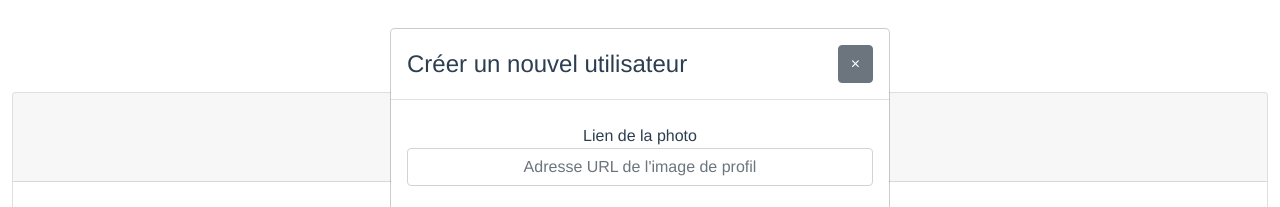
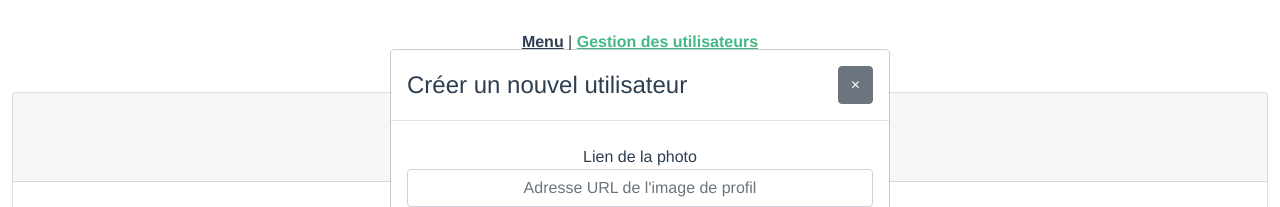
Before and after one commit to Maxime-Larroze/simple-vuejs-appuser, a Vue app: page /#/about in a window 1280 px wide. Both pictures are taken after a click on the button "Créer un nouvel utilisateur". Shown: the top 207 px of the page. Built offline with nearby package versions, Linux system fonts and the light colour scheme; no server answers.

Commit message:
Add extra

```diff
--- a/src/components/UserModal.vue
+++ b/src/components/UserModal.vue
@@ -6,7 +6,7 @@
     <transition name="fade">
       <div class="modal show" v-if="show">
         <div class="modal" id="myModal">
-          <div class="modal-dialog">
+          <div class="modal-dialog modal-dialog-centered">
             <div class="modal-content">
               <div class="modal-header">
                 <h4 class="modal-title">Créer un nouvel utilisateur</h4>
--- a/src/views/About.vue
+++ b/src/views/About.vue
@@ -3,7 +3,7 @@
     <div>
       <div class="card mb-2 mt-2">
         <div class="card-header p-3">
-          <h1>VueJS APP User example</h1>
+          <h1>Gestion des utilisateurs</h1>
         </div>
         <div class="card-body">
           <div class="row text-center">
@@ -111,7 +111,15 @@
               <td>
                 <a v-bind:href="'mailto:' + user.phone">{{ user.phone }}</a>
               </td>
-              <td>{{ user.age }}</td>
+              <td>
+                {{ user.age }}
+                <img
+                  src="https://images.emojiterra.com/google/android-pie/512px/1f51e.png"
+                  width="20px"
+                  alt="Moins de 18 ans"
+                  v-if="user.age < 18"
+                />
+              </td>
               <td>{{ user.gender }}</td>
               <td>
                 <div class="row">
@@ -127,7 +135,10 @@
                         <i class="fas fa-edit text-white"></i></button
                     ></router-link>
                   </div>
-                  <div class="col-4 col-md-4 col-lg-4 col-xl-4 col-xxl-4">
+                  <div
+                    class="col-4 col-md-4 col-lg-4 col-xl-4 col-xxl-4"
+                    v-if="user.age > 18"
+                  >
                     <button class="btn btn-danger" @click="deleteUser(user.id)">
                       <i class="fas fa-trash-alt"></i>
                     </button>
```
